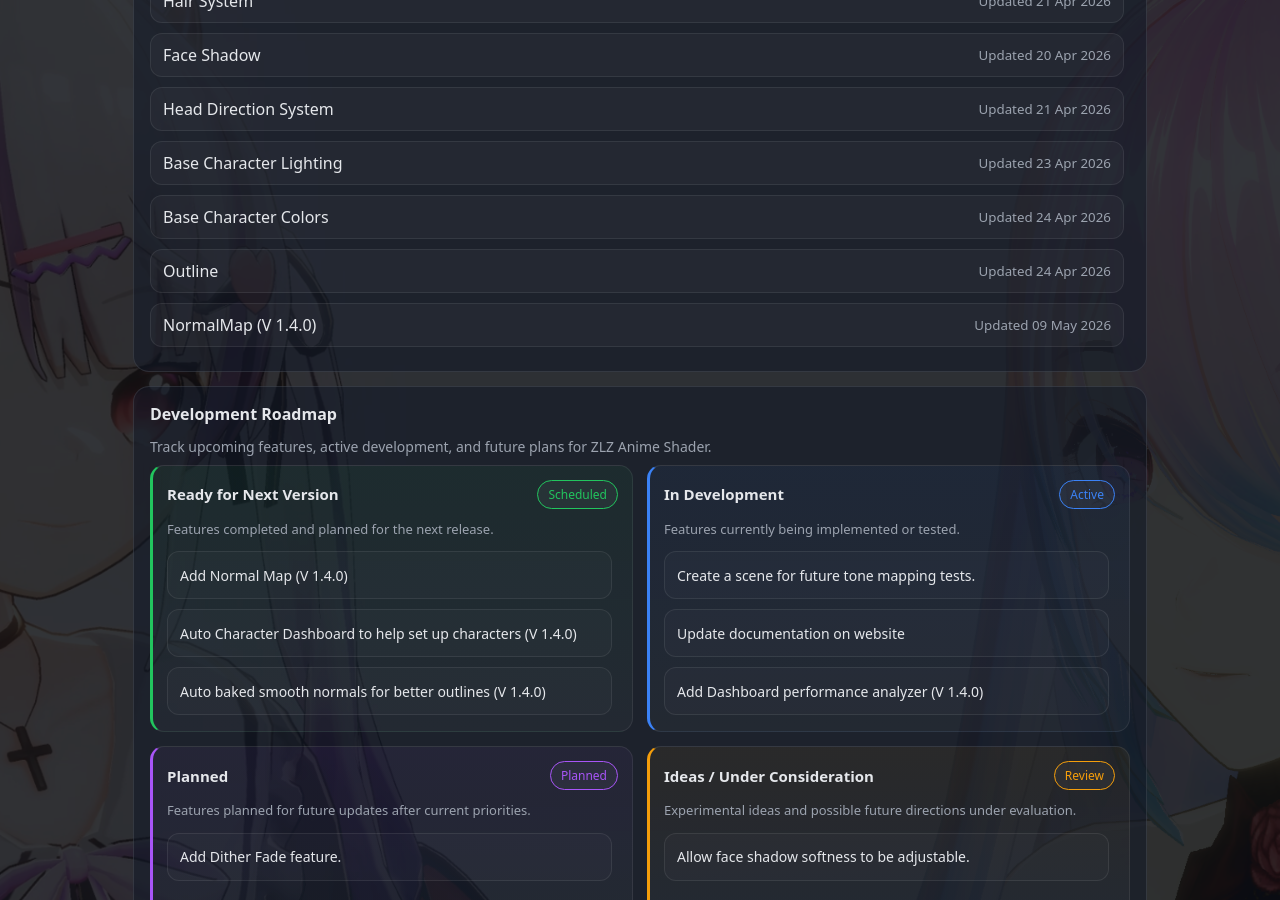
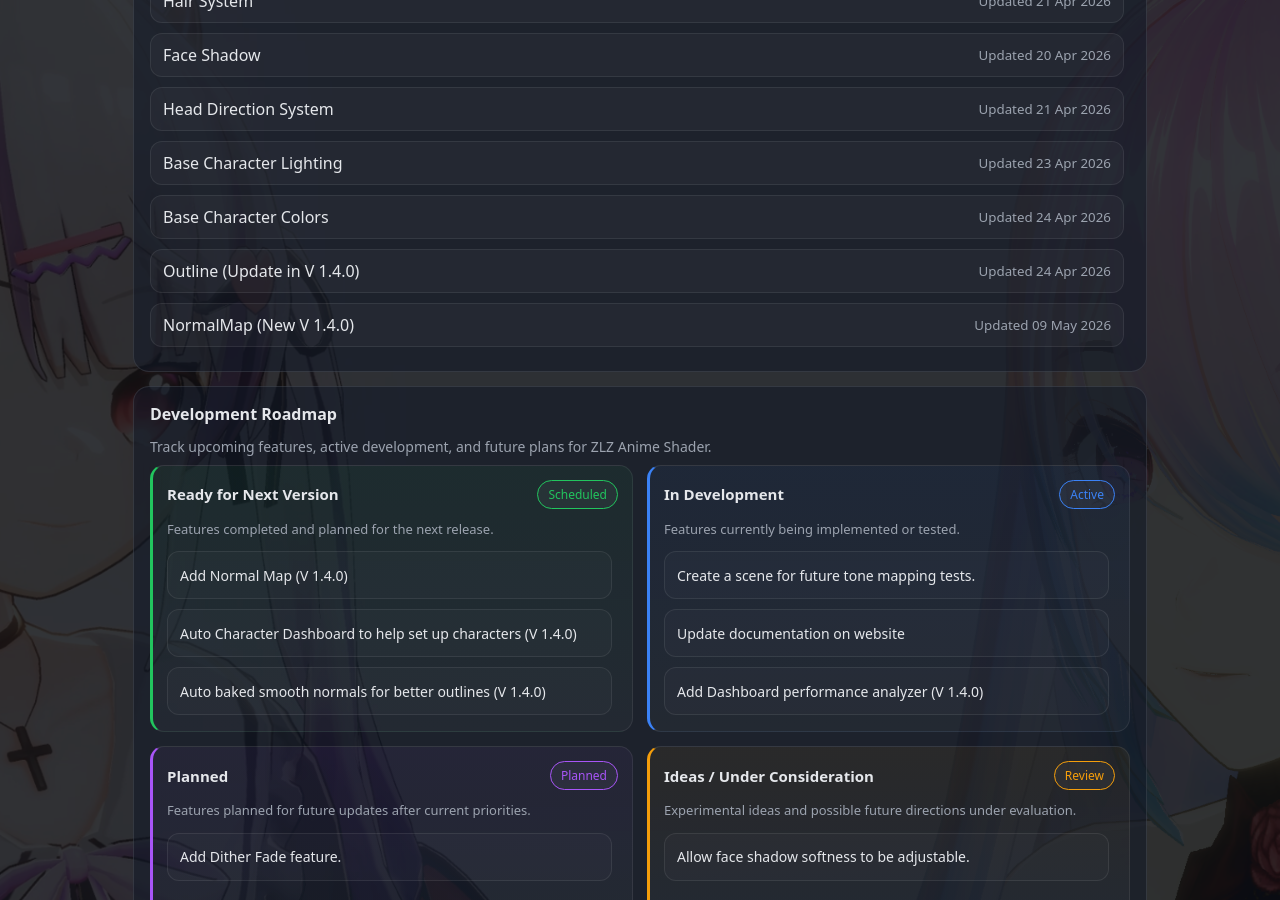
Before and after one commit to zlz-studio/zlz-studio.github.io, a Jekyll site: the page built from index.html, in a window 1280 px wide and 900 px high, scrolled down 1390 px. Built offline with Jekyll 4.4.1, drawn with Linux system fonts in a browser that asks for light colours.

Commit message:
Update index.html

```diff
--- a/index.html
+++ b/index.html
@@ -664,8 +664,8 @@
           {% assign p = site.pages | where: "url", "/features/Head-Direction-System/" | first %}<a class="item" href="/features/Head-Direction-System/"><span>Head Direction System</span><small>Updated {{ p.last_modified_at | date: "%d %b %Y" }}</small></a>
           {% assign p = site.pages | where: "url", "/features/Base-Character-Lighting/" | first %}<a class="item" href="/features/Base-Character-Lighting/"><span>Base Character Lighting</span><small>Updated {{ p.last_modified_at | date: "%d %b %Y" }}</small></a>
           {% assign p = site.pages | where: "url", "/features/Base-Character-Colors/" | first %}<a class="item" href="/features/Base-Character-Colors/"><span>Base Character Colors</span><small>Updated {{ p.last_modified_at | date: "%d %b %Y" }}</small></a>
-          {% assign p = site.pages | where: "url", "/features/Outline/" | first %}<a class="item" href="/features/Outline/"><span>Outline</span><small>Updated {{ p.last_modified_at | date: "%d %b %Y" }}</small></a>
-          {% assign p = site.pages | where: "url", "/features/NormalMap/" | first %}<a class="item" href="/features/NormalMap/"><span>NormalMap (V 1.4.0)</span><small>Updated {{ p.last_modified_at | date: "%d %b %Y" }}</small></a>
+          {% assign p = site.pages | where: "url", "/features/Outline/" | first %}<a class="item" href="/features/Outline/"><span>Outline (Update in V 1.4.0)</span><small>Updated {{ p.last_modified_at | date: "%d %b %Y" }}</small></a>
+          {% assign p = site.pages | where: "url", "/features/NormalMap/" | first %}<a class="item" href="/features/NormalMap/"><span>NormalMap (New V 1.4.0)</span><small>Updated {{ p.last_modified_at | date: "%d %b %Y" }}</small></a>
           {% assign p = site.pages | where: "url", "/features/Metallic/" | first %}<a class="item" href="/features/Metallic/"><span>Metallic</span><small>Updated {{ p.last_modified_at | date: "%d %b %Y" }}</small></a>
           {% assign p = site.pages | where: "url", "/features/Soft-Light/" | first %}<a class="item" href="/features/Soft-Light/"><span>Soft Light</span><small>Updated {{ p.last_modified_at | date: "%d %b %Y" }}</small></a>
           {% assign p = site.pages | where: "url", "/features/Hair-Highlight/" | first %}<a class="item" href="/features/Hair-Highlight/"><span>Hair Highlight</span><small>Updated {{ p.last_modified_at | date: "%d %b %Y" }}</small></a>
```
